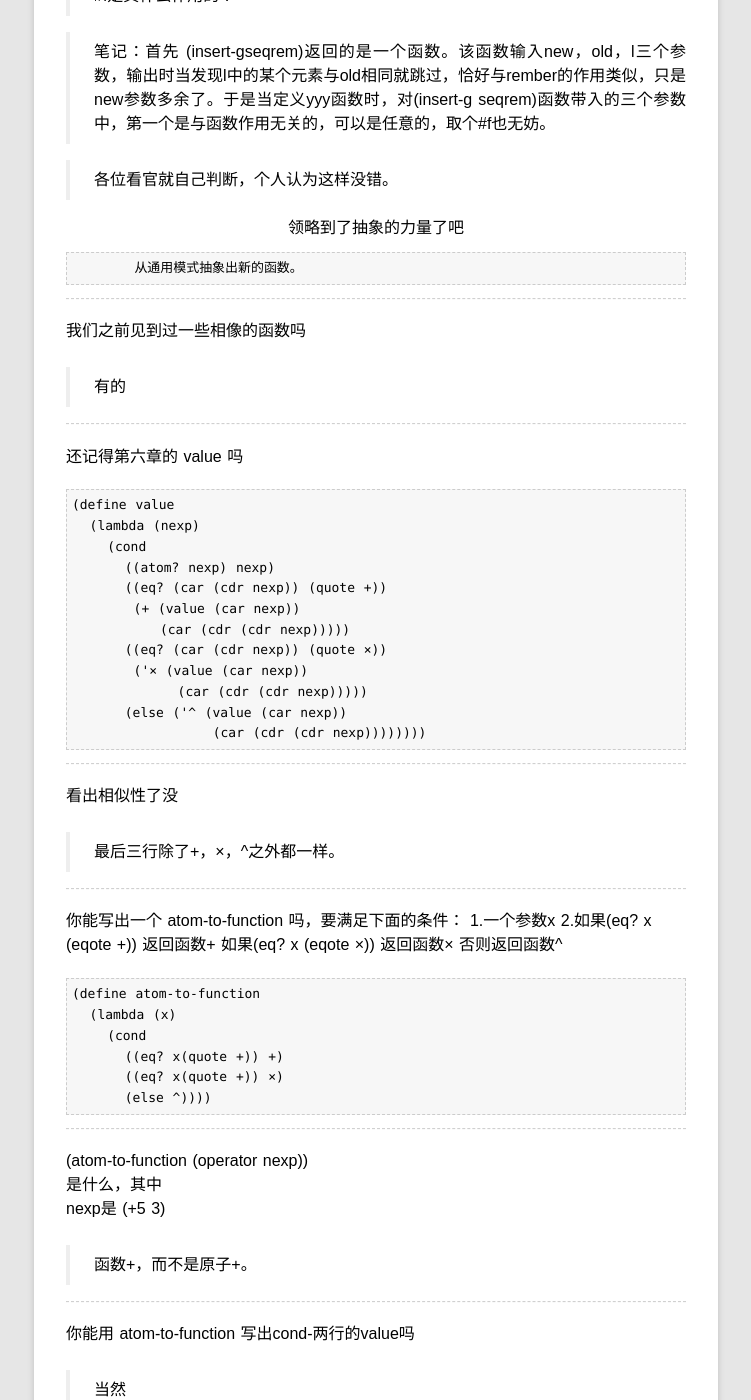
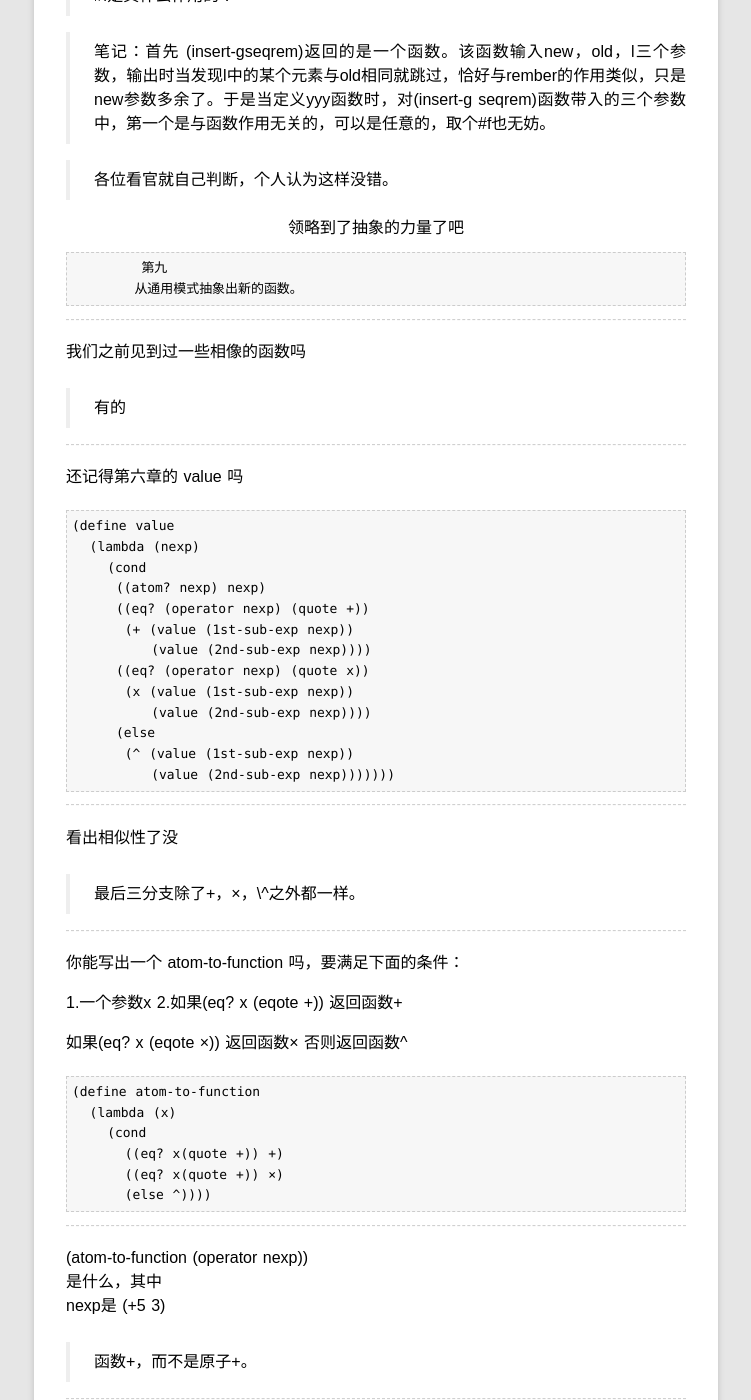
Before and after one commit to rhuichao/uternet.github.io, a Jekyll site: the page built from TLS/08.md, in a window 1280 px wide and 1400 px high, scrolled down 11062 px. Shown: the whole window, without its empty margins (264-1015 px from the left). Built offline with Jekyll 4.4.1, drawn with Linux system fonts in a browser that asks for light colours; some web fonts are replaced; Markdown is read by kramdown in place of the engine named in the settings.

Commit message:
new document posted

````diff
--- a/TLS/08.md
+++ b/TLS/08.md
@@ -602,6 +602,7 @@ insertR-f 和 insertL-f 相似吗
 <center>领略到了抽象的力量了吧</center>
 
 ```
+        第九
 	从通用模式抽象出新的函数。
 ```
 
@@ -621,29 +622,32 @@ insertR-f 和 insertL-f 相似吗
 (define value
   (lambda (nexp)
     (cond
-      ((atom? nexp) nexp)
-      ((eq? (car (cdr nexp)) (quote +))
-       (+ (value (car nexp))
-          (car (cdr (cdr nexp)))))
-      ((eq? (car (cdr nexp)) (quote ×))
-       ('× (value (car nexp))
-            (car (cdr (cdr nexp)))))
-      (else ('^ (value (car nexp))
-                (car (cdr (cdr nexp))))))))
+     ((atom? nexp) nexp)
+     ((eq? (operator nexp) (quote +))
+      (+ (value (1st-sub-exp nexp))
+         (value (2nd-sub-exp nexp))))
+     ((eq? (operator nexp) (quote x))
+      (x (value (1st-sub-exp nexp))
+         (value (2nd-sub-exp nexp))))
+     (else
+      (^ (value (1st-sub-exp nexp))
+         (value (2nd-sub-exp nexp)))))))
 ```
 
 ----------------------
 
 看出相似性了没
 
->最后三行除了+，×，^之外都一样。
+>最后三分支除了+，×，\^之外都一样。
 
 ----------------------
 
 
 你能写出一个 atom-to-function 吗，要满足下面的条件：
+
 1.一个参数x
 2.如果(eq? x (eqote +)) 返回函数+
+
 如果(eq? x (eqote ×)) 返回函数×
 否则返回函数^
 
````
